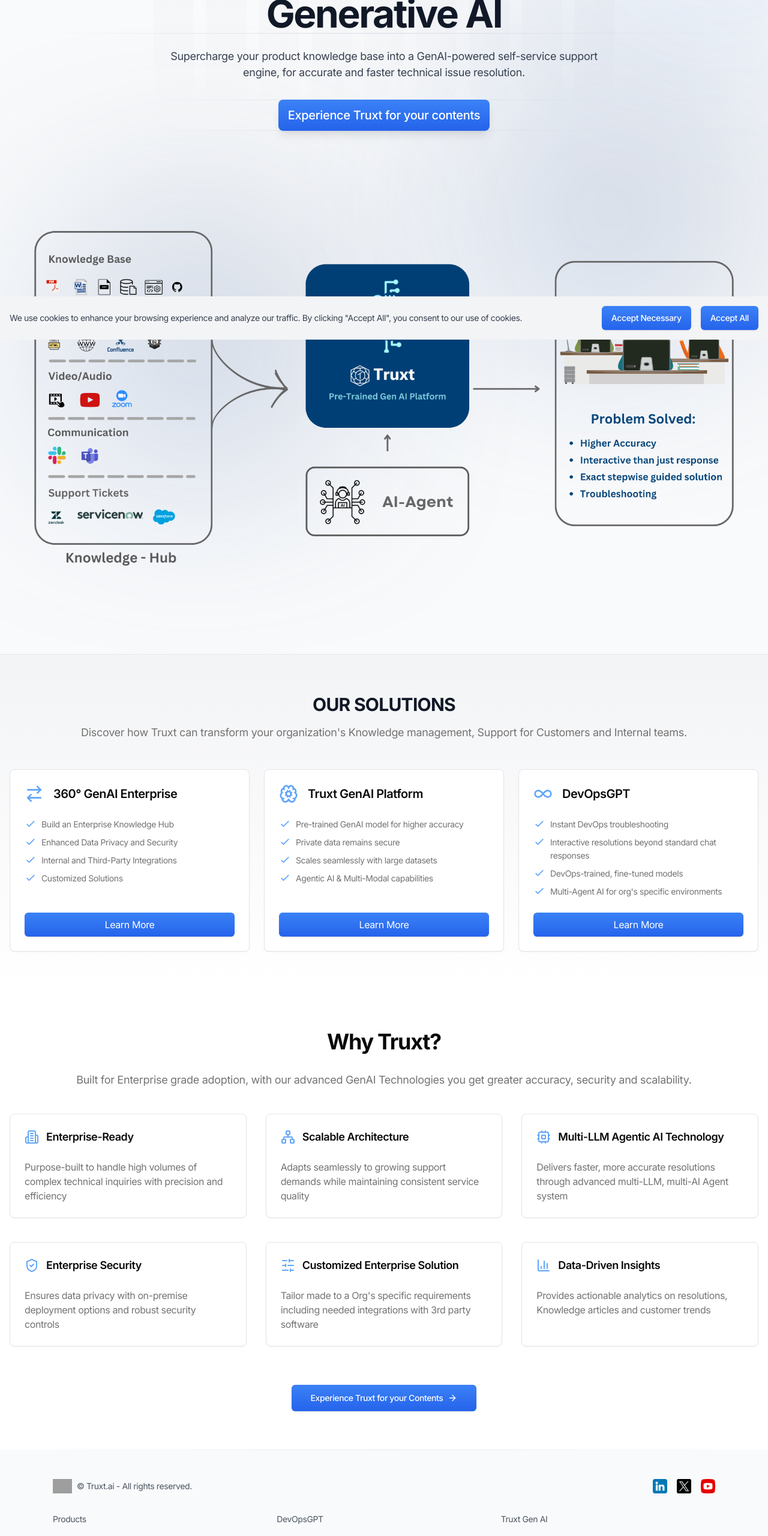
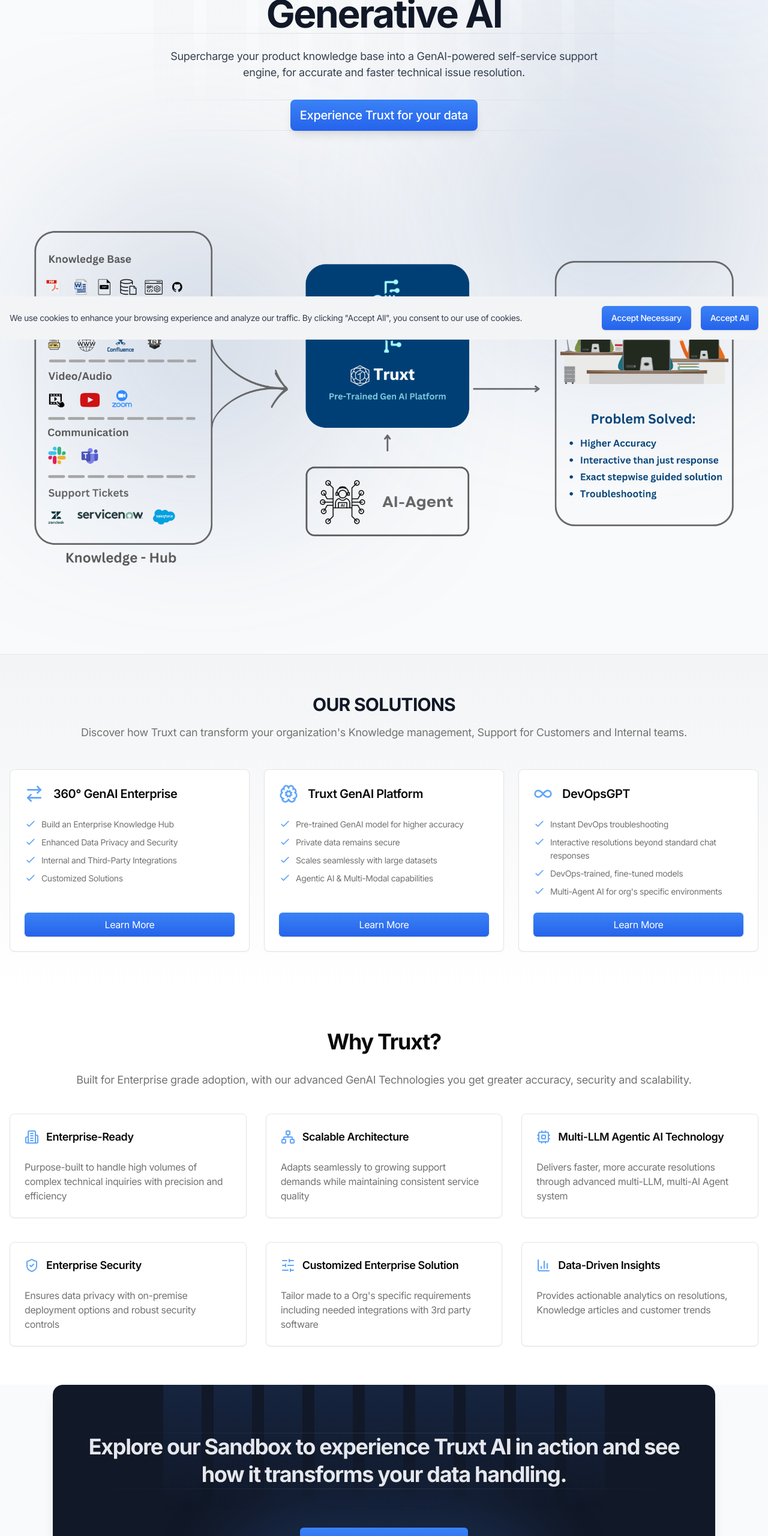
Before and after one commit to Truxt-ai/truxt-ai.github.io, a Next.js app: page / in a window 1280 px wide. Shown: the part 234-2794 px from the top of the page at 60% size. Built offline with nearby package versions, Linux system fonts and the light colour scheme; grey boxes are pictures that could not be loaded.

Commit message:
Replaced our current CDN video from Youtube Iframe

```diff
--- a/app/(default)/devops-gpt/hero.tsx
+++ b/app/(default)/devops-gpt/hero.tsx
@@ -1,6 +1,6 @@
 'use client';
 import { Badge } from '@/components/ui/badge';
-import { useEffect, useRef } from 'react';
+import { useRef } from 'react';
 
 export default function Component() {
     const videoRef = useRef<HTMLVideoElement>(null);
@@ -21,9 +21,7 @@
                     </div>
                     <div className='relative mx-auto max-w-5xl' data-aos='zoom-y-out' data-aos-delay={150}>
                         <div className='aspect-video overflow-hidden rounded-xl bg-slate-900 shadow-2xl'>
-                            <video ref={videoRef} src='https://bucket.v0.truxt.xyz/temp-cdn-dump/video?response-content-type=video%2Fmp4&X-Amz-Algorithm=AWS4-HMAC-SHA256&X-Amz-Credential=3zt4iJKyJwswttMT%2F20241111%2Fus-east-1%2Fs3%2Faws4_request&X-Amz-Date=20241111T134800Z&X-Amz-Expires=604800&X-Amz-SignedHeaders=host&X-Amz-Signature=a5c346e4f7522f1103578bba7c187ad069bd5300c448e83769da208a7de3a178' controls  playsInline className='h-full w-full object-cover' poster='/images/poster-devops.png'>
-                                Your browser does not support the video tag.
-                            </video>
+                        <iframe className='w-full h-full' src="https://www.youtube.com/embed/Z28zvZEglKQ" title="Introducing Truxt.ai DevOpsGPT: Your dedicated DevOps Technical Support" frameBorder="0" allow="accelerometer; autoplay; clipboard-write; encrypted-media; gyroscope; picture-in-picture; web-share" allowFullScreen></iframe>
                         </div>
                         <div className='absolute -inset-x-2 -top-16 -bottom-16 -z-10 bg-gradient-to-b from-blue-500/20 via-transparent to-transparent blur-3xl' />
                     </div>
--- a/app/(default)/page.tsx
+++ b/app/(default)/page.tsx
@@ -7,6 +7,7 @@
 import BusinessCategories from '@/components/business-categories';
 import Offerings from '@/components/offerings';
 import WhyTruxt from '@/components/why-truxt';
+import Cta from '@/components/cta';
 
 export default function Home() {
     return (
@@ -15,6 +16,7 @@
             <BusinessCategories />
             <Offerings />
             <WhyTruxt />
+            <Cta/>
         </>
     );
 }
--- a/components/cta.tsx
+++ b/components/cta.tsx
@@ -1,5 +1,8 @@
 import Image from 'next/image';
 import Stripes from '@/public/images/stripes-dark.svg';
+import { Button } from '@/components/ui/button';
+import { ArrowRight } from 'lucide-react';
+import Link from 'next/link';
 
 export default function Cta() {
     return (
@@ -15,12 +18,15 @@
                         <Image className='max-w-none' src={Stripes} alt='Stripes' />
                     </div>
                     <div className='px-4 py-12 md:px-12 md:py-20'>
-                        <h2 className='mb-6 border-y text-3xl font-bold text-gray-200 [border-image:linear-gradient(to_right,transparent,theme(colors.slate.700/.7),transparent)1] md:mb-12 md:text-4xl'>Supercharge your customer support with Generative AI</h2>
-                        <div className='mx-auto max-w-xs sm:flex sm:max-w-none sm:justify-center'>
-                            <a className='btn group mb-4 w-full bg-gradient-to-t from-blue-600 to-blue-500 bg-[length:100%_100%] bg-[bottom] text-white shadow hover:bg-[length:100%_150%] sm:mb-0 sm:w-auto' href='/playground' target='_blank'>
-                                <span className='relative inline-flex items-center'>Create your own playground</span>
-                            </a>
-                        </div>
+                        <h2 className='mb-6 border-y text-3xl font-bold text-gray-200 [border-image:linear-gradient(to_right,transparent,theme(colors.slate.700/.7),transparent)1] md:mb-12 md:text-4xl'>Explore our Sandbox to experience Truxt AI in action and see how it transforms your data handling.</h2>
+                        <div className='mt-16 flex justify-center'>
+                    <Button asChild size='lg'>
+                        <Link href='/sandbox' className='group flex items-center gap-2 bg-gradient-to-t from-blue-600 to-blue-500 bg-[length:100%_100%] bg-[bottom] text-white shadow hover:bg-[length:100%_150%]'>
+                            Experience Truxt for your Data
+                            <ArrowRight className='w-4 h-4 transition-transform group-hover:translate-x-1' />
+                        </Link>
+                    </Button>
+                </div>
                     </div>
                 </div>
             </div>
--- a/components/hero-home.tsx
+++ b/components/hero-home.tsx
@@ -22,7 +22,7 @@
                             <div className='relative before:absolute before:inset-0 before:border-y before:[border-image:linear-gradient(to_right,transparent,theme(colors.slate.300/.8),transparent)1]'>
                                 <div className='relative mx-auto max-w-xs sm:flex sm:max-w-none sm:justify-center gap-2' data-aos='zoom-y-out' data-aos-delay={450}>
                                     <Link href='/sandbox' className='btn group mb-4 w-full bg-gradient-to-t from-blue-600 to-blue-500 bg-[length:100%_100%] bg-[bottom] text-white shadow hover:bg-[length:100%_150%] sm:mb-0 sm:w-auto' aria-label='Experience Truxt in 2 steps'>
-                                        <span className='relative inline-flex items-center text-xl'>Experience Truxt for your contents</span>
+                                        <span className='relative inline-flex items-center text-xl'>Experience Truxt for your data</span>
                                     </Link>
                                 </div>
                             </div>
--- a/components/products.tsx
+++ b/components/products.tsx
@@ -35,9 +35,7 @@
                         <CardHeader className='space-y-4'>
                             <div className='rounded-lg overflow-hidden border border-gray-200 h-1/2'>
                                 {card.previewVideo ? (
-                                    <video src='https://bucket.v0.truxt.xyz/temp-cdn-dump/video?response-content-type=video%2Fmp4&X-Amz-Algorithm=AWS4-HMAC-SHA256&X-Amz-Credential=3zt4iJKyJwswttMT%2F20241111%2Fus-east-1%2Fs3%2Faws4_request&X-Amz-Date=20241111T134800Z&X-Amz-Expires=604800&X-Amz-SignedHeaders=host&X-Amz-Signature=a5c346e4f7522f1103578bba7c187ad069bd5300c448e83769da208a7de3a178' controls playsInline className='h-full w-full object-cover aspect-video' poster='/images/poster-devops.png'>
-                                        Your browser does not support the video tag.
-                                    </video>
+                                    <iframe className='w-full h-full object-cover aspect-video' src='https://www.youtube.com/embed/Z28zvZEglKQ' title='Introducing Truxt.ai DevOpsGPT: Your dedicated DevOps Technical Support' frameBorder='0' allow='accelerometer; autoplay; clipboard-write; encrypted-media; gyroscope; picture-in-picture; web-share' allowFullScreen></iframe>
                                 ) : card.previewImage ? (
                                     <Image src={card.previewImage} alt={card.previewAlt} className='h-full mx-auto rounded-md w-full aspect-video' width={400} height={300} />
                                 ) : (
--- a/components/why-truxt.tsx
+++ b/components/why-truxt.tsx
@@ -58,14 +58,7 @@
                         ))}
                     </div>
                 </div>
-                <div className='mt-16 flex justify-center'>
-                    <Button asChild size='lg'>
-                        <Link href='/sandbox' className='group flex items-center gap-2 bg-gradient-to-t from-blue-600 to-blue-500 bg-[length:100%_100%] bg-[bottom] text-white shadow hover:bg-[length:100%_150%]'>
-                            Experience Truxt for your Contents
-                            <ArrowRight className='w-4 h-4 transition-transform group-hover:translate-x-1' />
-                        </Link>
-                    </Button>
-                </div>
+
             </div>
         </section>
     );
```
